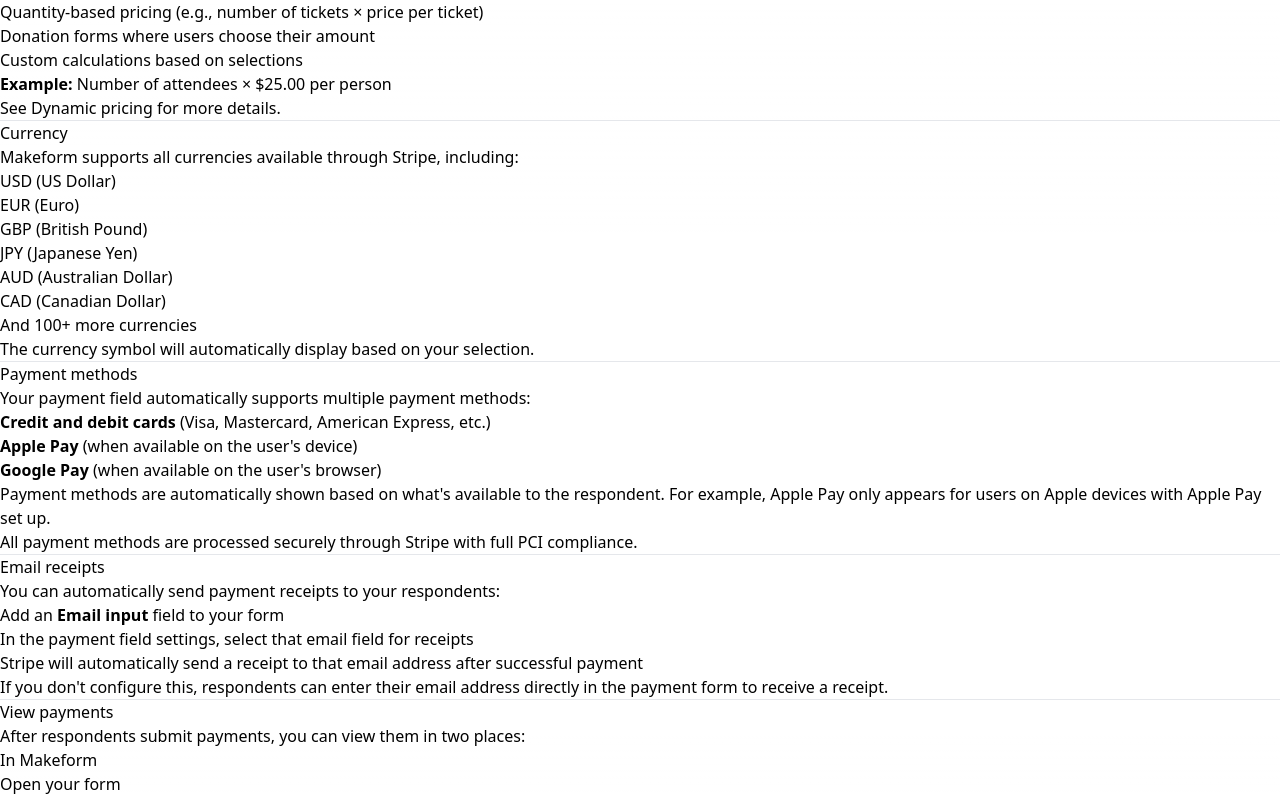
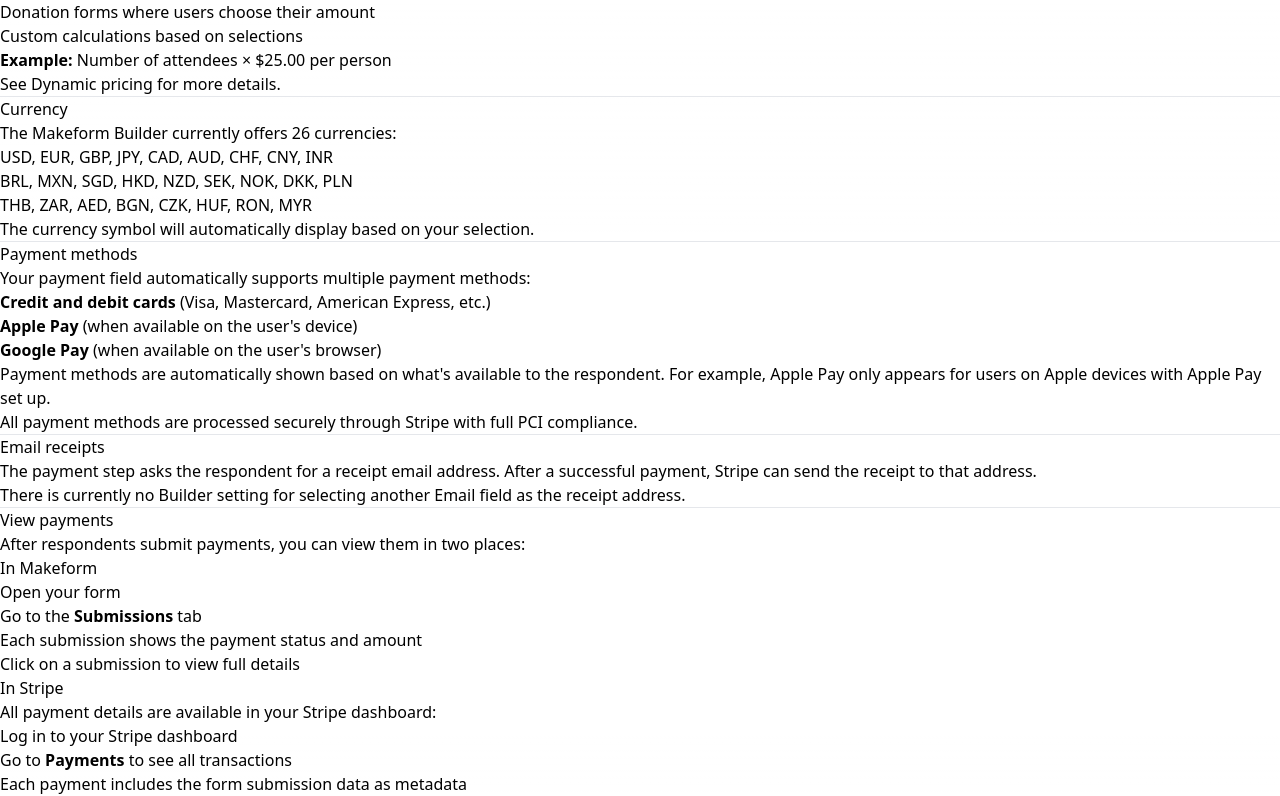
Before and after one commit to nilveryboring/makeform.github.io, a Next.js app: page /help/features/payment in a window 1280 px wide. Shown: the part 2468-3264 px from the top of the page. Built offline with nearby package versions, Linux system fonts and the light colour scheme.

Commit message:
fix: align help content with current product

```diff
--- a/pages/features/payment.mdx
+++ b/pages/features/payment.mdx
@@ -106,10 +106,9 @@
 2. Click the **Add field** button or the **+** button between fields
 3. Select **Payment** from the field type menu
 4. Configure your payment settings (amount, currency, etc.)
-5. Click **Save**
 
-<Callout type="warning">
-The payment field is always required. Make sure to place it strategically in your form, typically as one of the last fields.
+<Callout type="info">
+Payment fields are optional by default. Turn on **Required** in the field settings when respondents must complete the payment before submitting.
 </Callout>
 
 ---
@@ -145,15 +144,11 @@
 
 ### Currency
 
-Makeform supports all currencies available through Stripe, including:
+The Makeform Builder currently offers 26 currencies:
 
-- USD (US Dollar)
-- EUR (Euro)
-- GBP (British Pound)
-- JPY (Japanese Yen)
-- AUD (Australian Dollar)
-- CAD (Canadian Dollar)
-- And [100+ more currencies](https://stripe.com/docs/currencies)
+- USD, EUR, GBP, JPY, CAD, AUD, CHF, CNY, INR
+- BRL, MXN, SGD, HKD, NZD, SEK, NOK, DKK, PLN
+- THB, ZAR, AED, BGN, CZK, HUF, RON, MYR
 
 The currency symbol will automatically display based on your selection.
 
@@ -175,13 +170,9 @@
 
 ### Email receipts
 
-You can automatically send payment receipts to your respondents:
+The payment step asks the respondent for a receipt email address. After a successful payment, Stripe can send the receipt to that address.
 
-1. Add an **Email input** field to your form
-2. In the payment field settings, select that email field for receipts
-3. Stripe will automatically send a receipt to that email address after successful payment
-
-If you don't configure this, respondents can enter their email address directly in the payment form to receive a receipt.
+There is currently no Builder setting for selecting another Email field as the receipt address.
 
 ---
 
@@ -192,7 +183,7 @@
 ### In Makeform
 
 1. Open your form
-2. Go to the **Responses** tab
+2. Go to the **Submissions** tab
 3. Each submission shows the payment status and amount
 4. Click on a submission to view full details
 
@@ -282,7 +273,7 @@
     Are receipts automatically sent to customers?
   </summary>
   <div className="ml-6 mt-2 text-slate-600 dark:text-slate-400 text-sm">
-    <p>Receipts are sent automatically when you configure an email field for receipts in the payment settings. If not configured, respondents can enter their email address in the payment form to receive a receipt from Stripe.</p>
+    <p>The payment step asks respondents for a receipt email address. Stripe can send the receipt to that address after a successful payment. The Builder does not currently let you select a separate Email field for receipts.</p>
   </div>
 </details>
 
@@ -305,7 +296,7 @@
       <li>• <strong>Fixed amounts</strong>: Edit the payment field settings and change the amount</li>
       <li>• <strong>Dynamic amounts</strong>: Modify the calculation logic or linked fields</li>
     </ul>
-    <p>Changes apply immediately to new form submissions but don't affect payments already processed.</p>
+    <p>Your edits update the draft. Publish the form again before new respondents see the updated amount. Existing payments are not affected.</p>
   </div>
 </details>
 
--- a/pages/guides/embed-your-form.mdx
+++ b/pages/guides/embed-your-form.mdx
@@ -46,7 +46,7 @@
 | Full page | A form that fills a page or section |
 
 <Callout type="info">
-Form content changes update automatically in existing embeds. If you change embed options such as width, background, or opening behavior, copy the updated code from the Share tab again.
+Builder edits change the draft only. Publish the form again, and existing embeds will then show the updated live content without new embed code. If you change embed options such as width, background, or opening behavior, copy the updated code from the Share tab again.
 </Callout>
 
 ---
--- a/pages/guides/publish.mdx
+++ b/pages/guides/publish.mdx
@@ -1,4 +1,13 @@
 ## Publish
 
-- **Publish Form**: Once satisfied, click <span className="text-cyan-500 font-bold bg-cyan-100 px-2 py-1 rounded">Publish</span> to make your form live. Share the generated link or embed the form on your website.
-  ![Publish Button](/images/publish_button.png)
+Makeform keeps your draft separate from the version respondents see:
+
+- Changes in the Builder update the **draft**.
+- Preview shows the current draft.
+- Your public form link and embeds continue showing the last **published** version.
+
+When the draft is ready, click <span className="text-cyan-500 font-bold bg-cyan-100 px-2 py-1 rounded">Publish</span> to make it live. After making more changes, publish again before respondents can see them.
+
+You can keep using the same public link and embed code after republishing.
+
+![Publish Button](/images/publish_button.png)
--- a/pages/guides/supported-languages.mdx
+++ b/pages/guides/supported-languages.mdx
@@ -2,7 +2,7 @@
 
 # Supported Languages
 
-Makeform supports 12 languages to translate the interface and default form text.
+Makeform supports 13 languages for the app interface and default form text.
 
 ---
 
@@ -26,6 +26,7 @@
   <div>
     <div style={{ marginBottom: '0.5rem' }}>• <span style={{ fontSize: '0.75rem', fontWeight: '600', letterSpacing: '0.05em' }}>RU</span> Russian</div>
     <div style={{ marginBottom: '0.5rem' }}>• <span style={{ fontSize: '0.75rem', fontWeight: '600', letterSpacing: '0.05em' }}>ZH-HANT</span> Chinese (Traditional)</div>
+    <div style={{ marginBottom: '0.5rem' }}>• <span style={{ fontSize: '0.75rem', fontWeight: '600', letterSpacing: '0.05em' }}>ZH-HANS</span> Chinese (Simplified)</div>
     <div style={{ marginBottom: '0.5rem' }}>• <span style={{ fontSize: '0.75rem', fontWeight: '600', letterSpacing: '0.05em' }}>PT-BR</span> Portuguese (Brazil)</div>
     <div style={{ marginBottom: '0.5rem' }}>• <span style={{ fontSize: '0.75rem', fontWeight: '600', letterSpacing: '0.05em' }}>AR</span> Arabic</div>
   </div>
@@ -60,11 +61,12 @@
 - `th` - Thai
 - `ru` - Russian
 - `zh-Hant` - Traditional Chinese
+- `zh-Hans` - Simplified Chinese
 - `pt-BR` - Brazilian Portuguese
 - `ar` - Arabic
 
 <Callout type="info">
-Once you change the language, the interface will remain in that language for your session.
+Makeform remembers an explicit language choice for up to one year. For signed-in users, the preference is also saved to the account and reused across sessions and dashboard visits.
 </Callout>
 
 ---
--- a/pages/plans-and-pricing.mdx
+++ b/pages/plans-and-pricing.mdx
@@ -31,7 +31,7 @@
 
 ## Pro Plan
 
-**$29/month** or **$24/month** (billed annually, save 2 months)
+**$29/month** or **$19/month** (billed annually at $228, save 4 months)
 
 Unlock power features to create fully branded, professional forms with advanced customization and premium integrations.
 
@@ -53,7 +53,7 @@
 
 <div style={{ border: '1px solid #e5e7eb', borderRadius: '0.5rem', padding: '1.5rem' }}>
   <div style={{ fontSize: '1.5rem', marginBottom: '0.5rem' }}>👥</div>
-  <div style={{ fontWeight: '600', marginBottom: '0.5rem' }}>Collaboration <span style={{ fontSize: '0.75rem', color: '#6b7280' }}>(Coming Soon)</span></div>
+  <div style={{ fontWeight: '600', marginBottom: '0.5rem' }}>Collaboration</div>
   <div style={{ color: '#6b7280' }}>Invite unlimited team members to view edit and manage forms.</div>
 </div>
 
@@ -95,7 +95,7 @@
 
 <div style={{ border: '1px solid #e5e7eb', borderRadius: '0.5rem', padding: '1.5rem' }}>
   <div style={{ fontSize: '1.5rem', marginBottom: '0.5rem' }}>💻</div>
-  <div style={{ fontWeight: '600', marginBottom: '0.5rem' }}>Custom CSS <span style={{ fontSize: '0.75rem', color: '#6b7280' }}>(Coming Soon)</span></div>
+  <div style={{ fontWeight: '600', marginBottom: '0.5rem' }}>Custom CSS</div>
   <div style={{ color: '#6b7280' }}>Inject custom CSS to fully control your forms look and feel.</div>
 </div>
 
@@ -135,7 +135,7 @@
 
 ## Business Plan
 
-**Contact for pricing** - [Book a call](https://cal.com/nilni/30min)
+**$89/month** or **$59/month** (billed annually at $708, save 4 months)
 
 <div style={{ display: 'grid', gridTemplateColumns: 'repeat(auto-fit, minmax(300px, 1fr))', gap: '1rem', marginTop: '1.5rem' }}>
 
@@ -165,7 +165,7 @@
 
 <div style={{ border: '1px solid #e5e7eb', borderRadius: '0.5rem', padding: '1.5rem' }}>
   <div style={{ fontSize: '1.5rem', marginBottom: '0.5rem' }}>🕐</div>
-  <div style={{ fontWeight: '600', marginBottom: '0.5rem' }}>Version history. <span style={{ fontSize: '0.75rem', color: '#6b7280' }}>(Coming Soon)</span></div>
+  <div style={{ fontWeight: '600', marginBottom: '0.5rem' }}>Version history.</div>
   <div style={{ color: '#6b7280' }}>Restore your form to a previous version up to 90 days ago.</div>
 </div>
 
@@ -176,7 +176,3 @@
 </div>
 
 </div>
-
-<Callout type="info">
-The Business plan is currently in development. Join the waitlist to be notified when it becomes available.
-</Callout>
```
